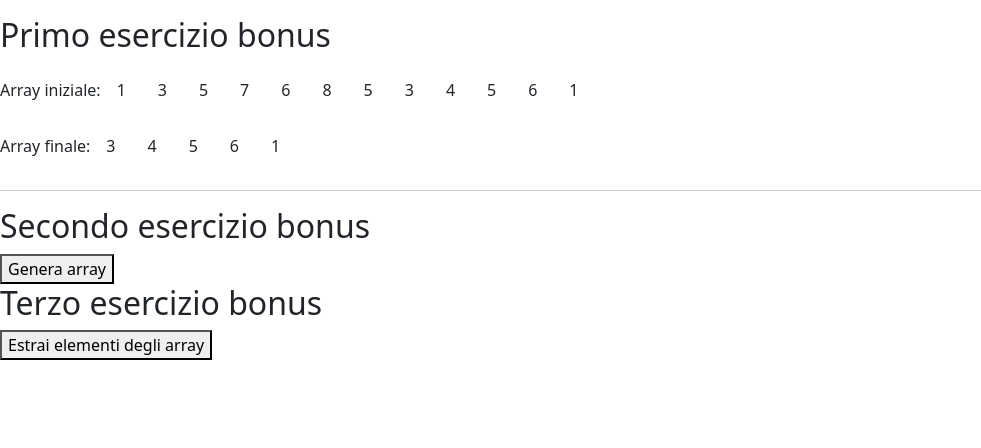
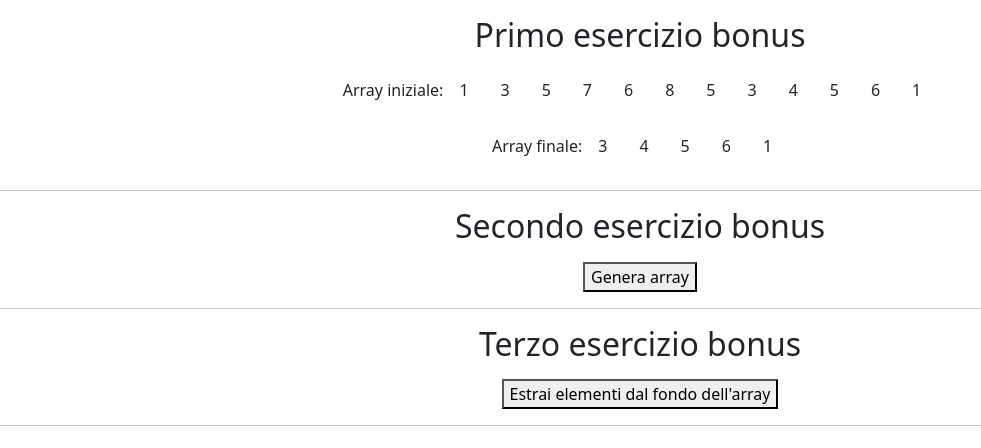
Before and after one commit to ValentinoDeStefano98/js-mail-dadi, a plain HTML site: page La coda dell'array/index.html in a window 1280 px wide. Shown: the whole page, without its empty margins (0-981 px from the left). Drawn offline with nearby package versions, Linux system fonts and the light colour scheme.

Commit message:
Some style added

```diff
--- a/La coda dell'array/asset/css/style.css
+++ b/La coda dell'array/asset/css/style.css
@@ -0,0 +1,5 @@
+/* GENERAL */
+html{
+    max-width: 1440px;
+    margin: 0 auto;
+}
--- a/La coda dell'array/index.html
+++ b/La coda dell'array/index.html
@@ -10,7 +10,7 @@
 </head>
 <body>
 
-    <div class="mt-3 d-flex flex-column justify-content-center">
+    <div class="mt-3 d-flex flex-column justify-content-center align-items-center">
         <h2>Primo esercizio bonus</h2>
         <div id="initialArray" class="d-flex align-items-center">
             <div>
@@ -24,24 +24,25 @@
 
     <hr>
 
-    <div>
-        <h2>Secondo esercizio bonus</h2>
+    <div class="mt-3 d-flex flex-column justify-content-center align-items-center">
+        <h2 class="mb-3">Secondo esercizio bonus</h2>
         <button id="arrayGenerator">Genera array</button>
-        <div id="secondArray" class="d-flex align-items-center">
+        <div id="secondArray" class="d-flex align-items-center flex-wrap">
 
         </div>
     </div>
 
-    <div>
-        <h2>Terzo esercizio bonus</h2>
-        <button id="elementExtract">Estrai elementi degli array</button>
+    <hr>
+
+    <div class="mt-3 d-flex flex-column justify-content-center align-items-center">
+        <h2 class="mb-3">Terzo esercizio bonus</h2>
+        <button id="elementExtract">Estrai elementi dal fondo dell'array</button>
         <div id="thirdArray" class="d-flex align-items-center">
 
         </div>
     </div>
 
-
-
+    <hr>
 
     <script src="https://cdn.jsdelivr.net/npm/bootstrap@5.1.3/dist/js/bootstrap.bundle.min.js" integrity="sha384-ka7Sk0Gln4gmtz2MlQnikT1wXgYsOg+OMhuP+IlRH9sENBO0LRn5q+8nbTov4+1p" crossorigin="anonymous"></script>
     <script src="./asset/js/main.js"></script>
```
Also changed, not shown: Mail/asset/js/main.js (+7 -2 lines).
